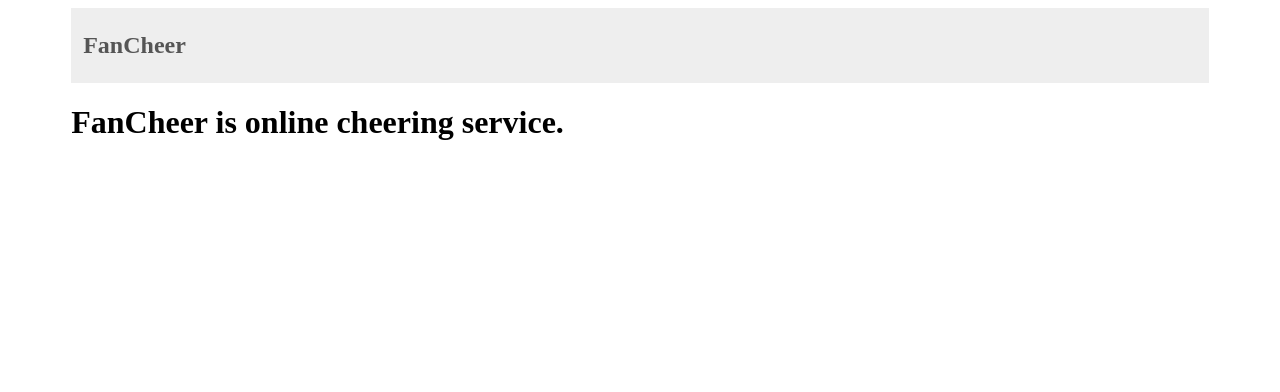
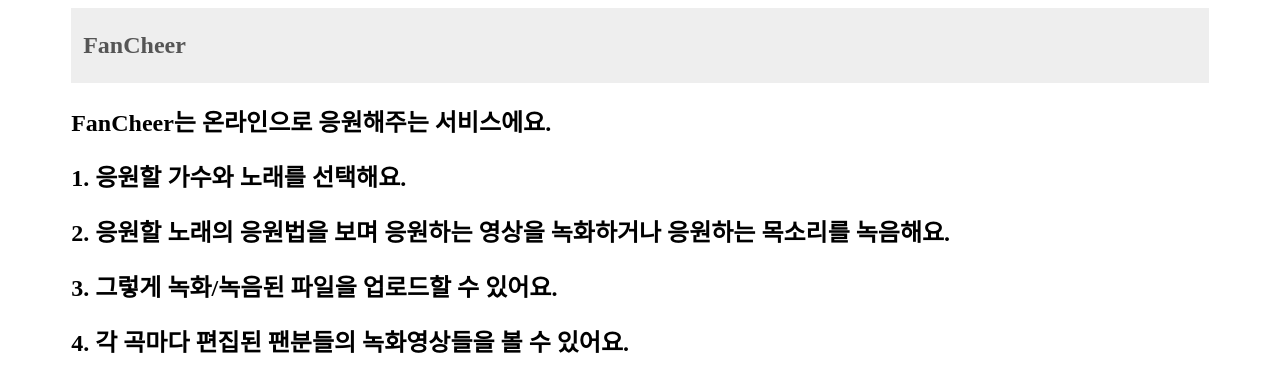
Before and after one commit to CodeSoom/project-react-2-koremp, a React app: page /about in a window 1280 px wide. Shown: the top 392 px of the page. Built offline with nearby package versions, Linux system fonts and the light colour scheme.

Commit message:
About page 디자인 추가

```diff
--- a/src/page/About.jsx
+++ b/src/page/About.jsx
@@ -3,7 +3,25 @@
 export default function About() {
   return (
     <div>
-      <h1>FanCheer is online cheering service.</h1>
+      <h2>
+        FanCheer는 온라인으로 응원해주는 서비스에요.
+      </h2>
+      <h2>
+        1. 응원할 가수와 노래를 선택해요.
+      </h2>
+      {/* 선택하는 페이지를 보여주기 */}
+      <h2>
+        2. 응원할 노래의 응원법을 보며 응원하는 영상을 녹화하거나 응원하는 목소리를 녹음해요.
+      </h2>
+      {/* 녹화/녹음 페이지를 보여주기 */}
+      <h2>
+        3. 그렇게 녹화/녹음된 파일을 업로드할 수 있어요.
+      </h2>
+      {/* 업로드 페이지 보여주기 */}
+      <h2>
+        4. 각 곡마다 편집된 팬분들의 녹화영상들을 볼 수 있어요.
+      </h2>
+      {/* 편집된 응원 영상 페이지 보여주기 */}
     </div>
   );
 }
```
